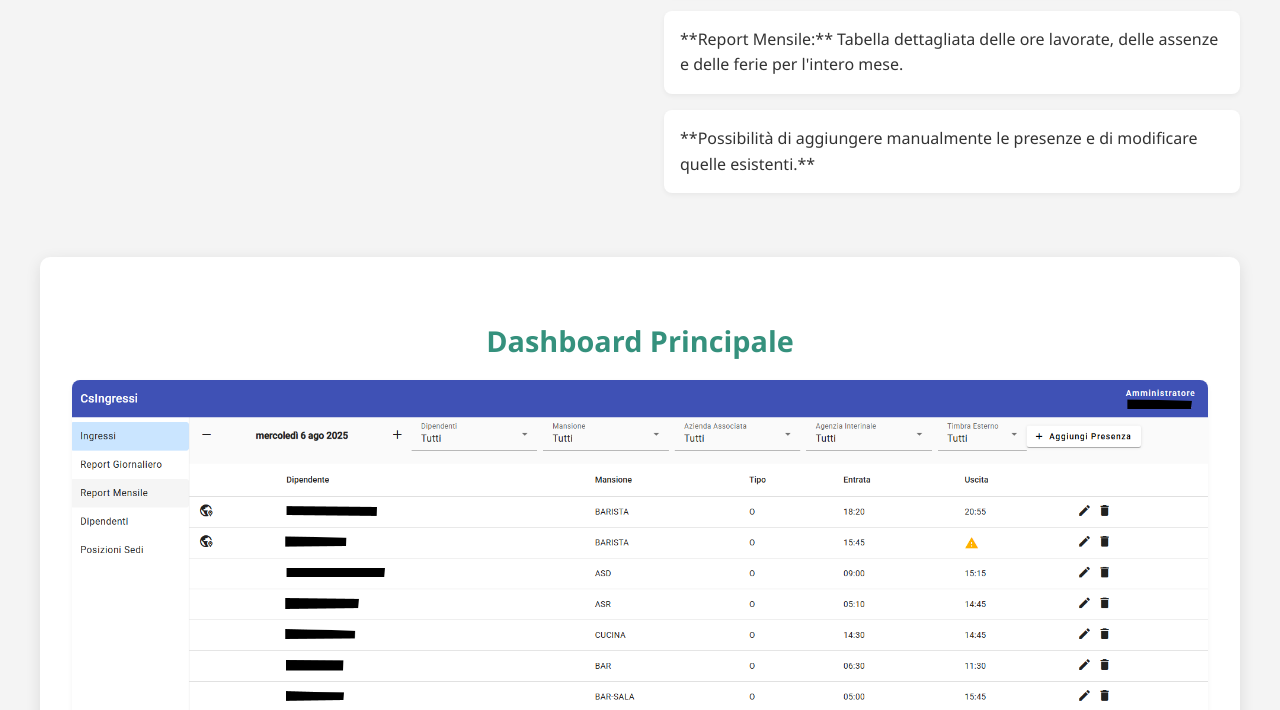
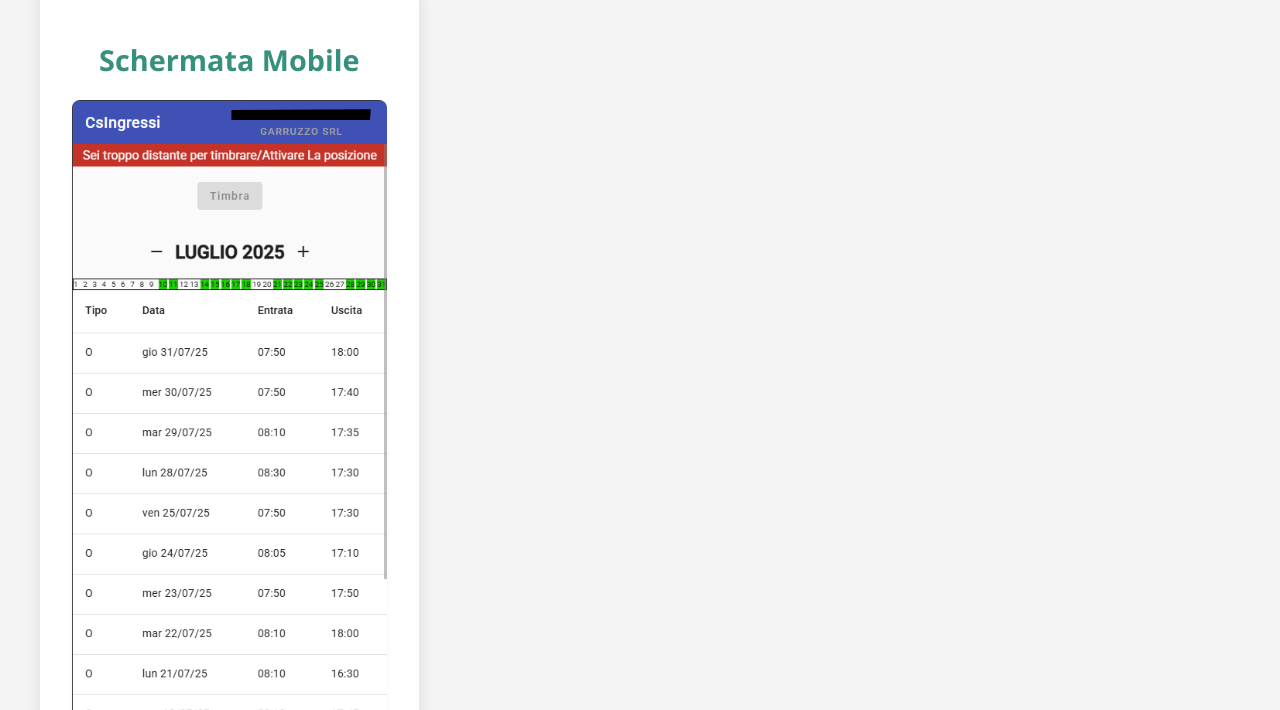
Before and after one commit to TheCeolo/WebCeoSite, a plain HTML site: page progetto1.html in a window 1280 px wide. Shown: the part 1381-2091 px from the top of the page. Drawn offline with Linux system fonts and the light colour scheme.

Commit message:
Update progetto1.html

```diff
--- a/progetto1.html
+++ b/progetto1.html
@@ -125,41 +125,6 @@
             color: #35917D;
             margin-bottom: 2rem;
         }
-        .project-detail-section img {
-            width: 100%;
-            height: auto;
-            border-radius: 10px;
-            box-shadow: 0 4px 15px rgba(0, 0, 0, 0.1);
-            margin-bottom: 2rem;
-        }
-
-        .project-detail-screenshots {
-            display: flex;
-            flex-direction: column;
-            gap: 2rem;
-            margin-top: 3rem;
-        }
-
-        .screenshot-item {
-            background-color: #fff;
-            padding: 2rem;
-            border-radius: 10px;
-            box-shadow: 0 4px 15px rgba(0, 0, 0, 0.1);
-            text-align: center;
-        }
-
-        .screenshot-item h3 {
-            color: #35917D;
-            font-size: 1.8rem;
-            margin-bottom: 1rem;
-        }
-
-        .screenshot-item img {
-            width: 100%;
-            height: auto;
-            border-radius: 8px;
-            box-shadow: 0 2px 5px rgba(0, 0, 0, 0.05);
-        }
 
         .project-detail-content {
             display: flex;
@@ -190,6 +155,35 @@
         }
         .project-detail-features li:hover {
             transform: translateX(5px);
+        }
+
+        /* Screenshots Grid Styles */
+        .project-detail-screenshots {
+            display: grid;
+            grid-template-columns: repeat(auto-fit, minmax(300px, 1fr));
+            gap: 2rem;
+            margin-top: 3rem;
+        }
+
+        .screenshot-item {
+            background-color: #fff;
+            padding: 2rem;
+            border-radius: 10px;
+            box-shadow: 0 4px 15px rgba(0, 0, 0, 0.1);
+            text-align: center;
+        }
+
+        .screenshot-item h3 {
+            color: #35917D;
+            font-size: 1.8rem;
+            margin-bottom: 1rem;
+        }
+
+        .screenshot-item img {
+            width: 100%;
+            height: auto;
+            border-radius: 8px;
+            box-shadow: 0 2px 5px rgba(0, 0, 0, 0.05);
         }
 
         /* Footer */
@@ -235,7 +229,6 @@
         <section class="project-detail-section">
             <div class="container">
                 <h1>Gestione Presenze e Timbrature con QR-Code</h1>
-                <img src="presenze1.png" alt="Dashboard del gestionale presenze con lista di ingressi e timbrature">
                 <div class="project-detail-content">
                     <div class="project-detail-text">
                         <p>Questo progetto è un gestionale web completo progettato per semplificare e automatizzare il processo di rilevazione delle presenze e delle timbrature dei dipendenti. Sfruttando la tecnologia dei codici QR, offre una soluzione moderna e efficiente per il controllo degli accessi e la rendicontazione delle ore lavorate.</p>
```
